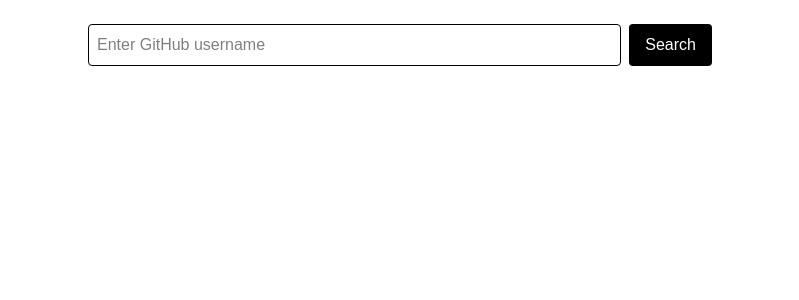
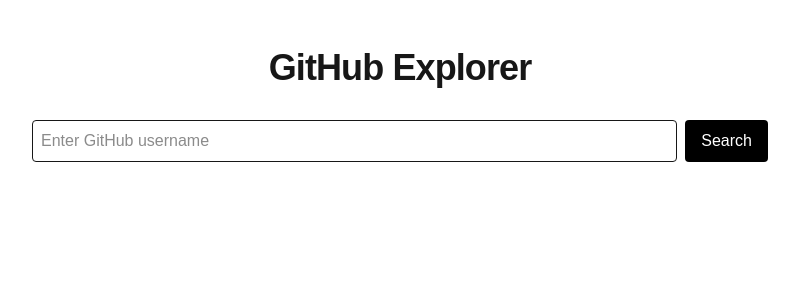
Before and after one commit to ltnguy16/github-api, a Next.js app in the folder github-api/: page / in a window 1280 px wide. Shown: the top 300 px of the page, without its empty margins (240-1039 px from the left). Built offline with nearby package versions, Linux system fonts and the light colour scheme.

Commit message:
update container css

```diff
--- a/github-api/app/globals.css
+++ b/github-api/app/globals.css
@@ -19,6 +19,12 @@
   }
 }
 
+@layer components {
+  .search-container {
+    @apply max-w-3xl mx-auto px-4 py-12 min-h-screen antialiased space-y-8;
+  }
+}
+
 body {
   background: var(--background);
   color: var(--foreground);
--- a/github-api/features/user-info/components/search-container.tsx
+++ b/github-api/features/user-info/components/search-container.tsx
@@ -60,15 +60,16 @@
     };
 
     return (
-        <div className="max-w-2xl mx-auto p-6 text-black">
+        <main className="search-container">
+            <header className="text-center space-y-2">
+                <h1 className="text-4xl font-extrabold tracking-tight">GitHub Explorer</h1>
+            </header>
             <SearchForm
                 query={query}
                 setQuery={setQuery}
                 onSearch={() => handleSearch(query, 1)}
                 loading={loading}
             />
-
-            {error && <p className="text-red-500 mt-4">{error}</p>}
 
             {user && (
                 <UserProfile
@@ -78,6 +79,6 @@
                     onPageChange={(newPage) => handleSearch(query, newPage)}
                 />
             )}
-        </div>
+        </main>
     );
 }
```
Also changed, not shown: 2 other files (tests, documents, lock files or other folders).
